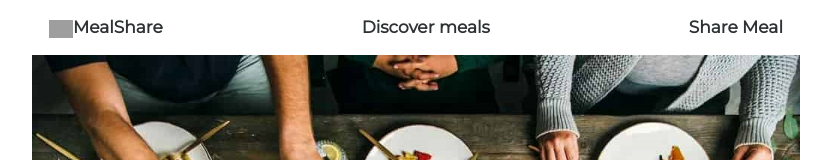
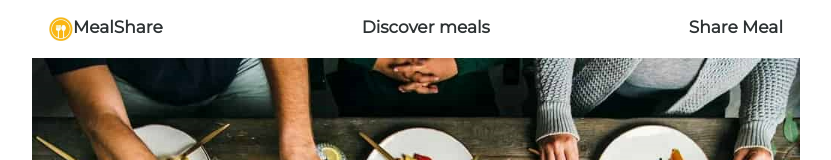
Before and after one commit to Jul-S/meal-sharing, a React app: page /meals in a window 1280 px wide. Shown: the top 160 px of the page, without its empty margins (224-1055 px from the left). Built offline with nearby package versions, Linux system fonts and the light colour scheme; no server answers; grey boxes are pictures that could not be loaded.

Commit message:
Changed img pathes again

```diff
--- a/src/client/components/Footer.js
+++ b/src/client/components/Footer.js
@@ -4,7 +4,7 @@ import { Link } from "react-router-dom";
 export default function Footer() {
     return <footer>
         <nav>
-            <div><img src="src/client/assets/images/logo.png" alt="logo" id="logo" /><Link to="/">MealShare</Link></div>
+            <div><img src="./src/client/assets/images/logo.png" alt="logo" id="logo" /><Link to="/">MealShare</Link></div>
             <div className="flex-column">
                 <Link to="/meals">Discover meals</Link>
                 <Link to="/about">About </Link>
--- a/src/client/components/Header.js
+++ b/src/client/components/Header.js
@@ -5,7 +5,7 @@ export default function Header() {
     return <header>
         <nav>
             <div>
-                <img src="src/client/assets/images/logo.jpg" alt="logo" id="logo" />
+                <img src="./src/client/assets/images/logo.png" alt="logo" id="logo" />
                 <Link to="/">MealShare</Link>
             </div>
             <Link to="/meals">Discover meals</Link>
--- a/src/client/components/MealListCard.js
+++ b/src/client/components/MealListCard.js
@@ -12,7 +12,7 @@ export default function MealListCard(props) {
 
     return <div className="card">
         <h3><b>{props.meal.title}</b></h3>
-        <img src="src/client/assets/images/meal_default.png" alt="Meal image" style={{ width: "100%" }} />
+        <img src="./src/client/assets/images/meal_default.png" alt="Meal image" style={{ width: "100%" }} />
         <div className="container">
             <p>{props.meal.description}</p>
             <p>Where: {props.meal.location}</p>
--- a/src/client/components/WelcomeImage.js
+++ b/src/client/components/WelcomeImage.js
@@ -2,7 +2,7 @@ import React from "react";
 
 export default function WelcomeImage(props) {
     return <div className="welcome-banner">
-        <img src="src/client/assets/images/welcome_background.png" alt="People sharing meal" />
+        <img src="./src/client/assets/images/welcome_background.png" alt="People sharing meal" />
         <div className="title-content">
             <div className="bgn-yellow">
                 <h1>{props.title}</h1>
```
